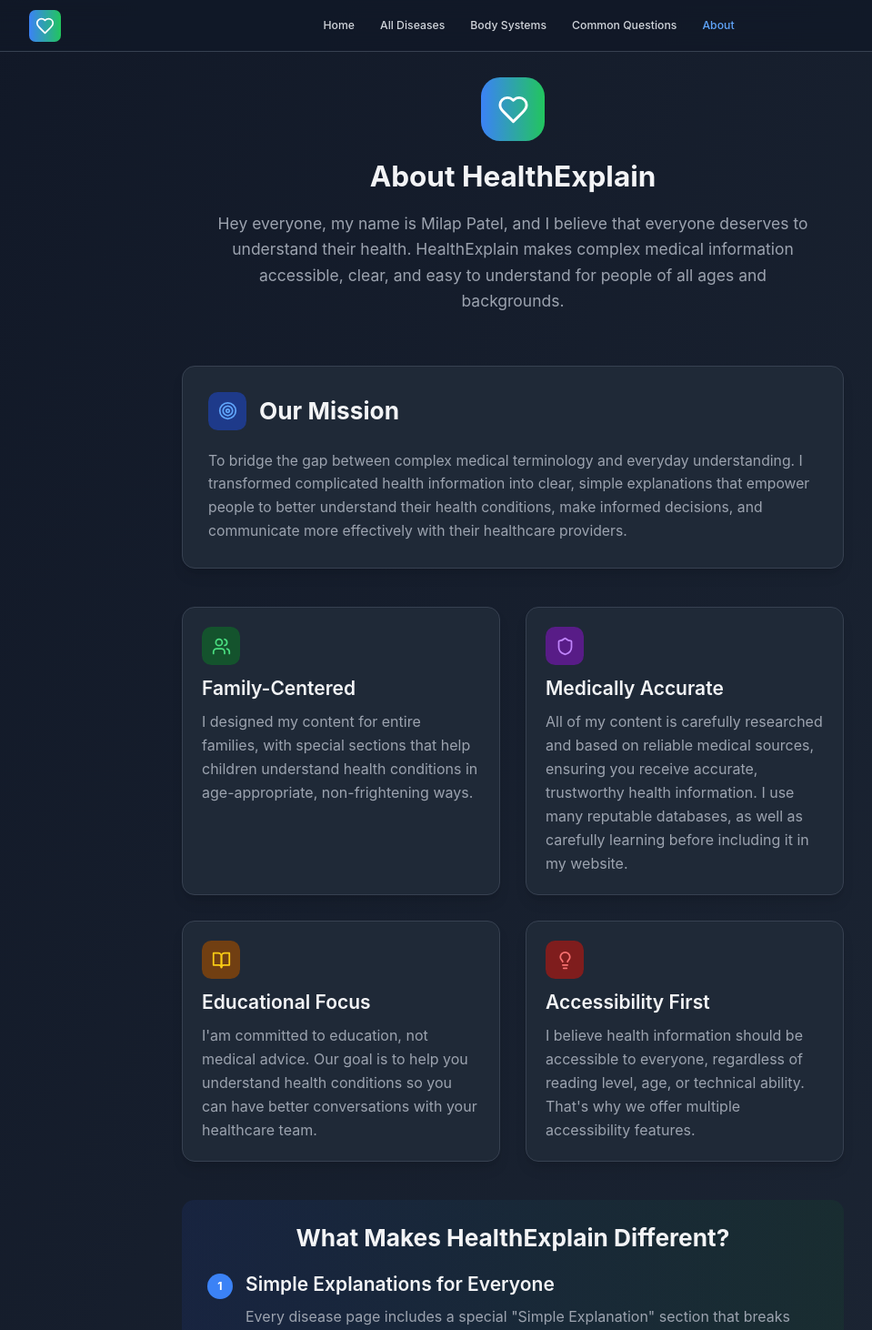
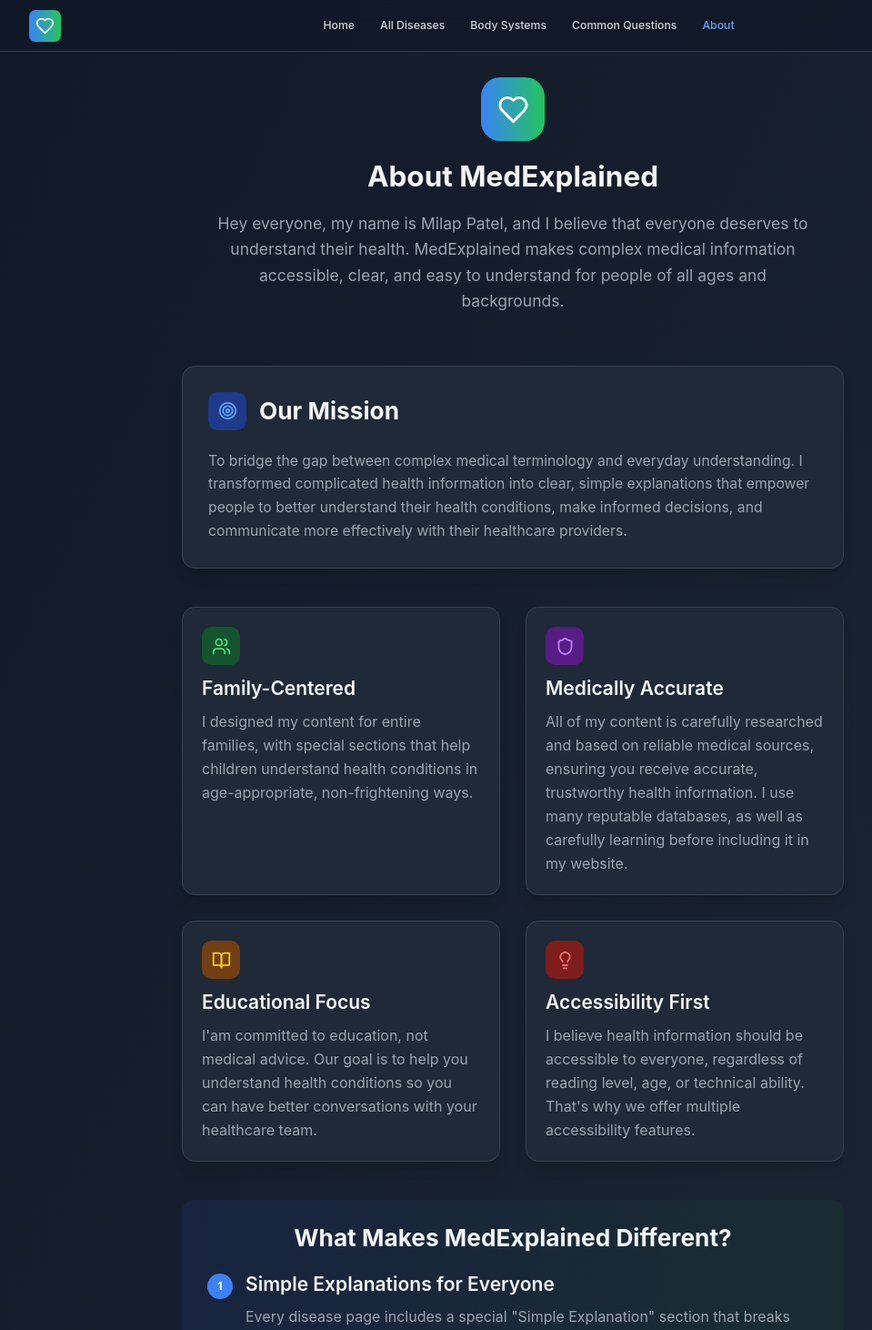
Before and after one commit to milappatel1/HealthGuide, a React (Vite) app: page /about in a window 1280 px wide. Shown: the top 1462 px of the page at 91% size, without its empty margins (76-1035 px from the left). Built offline with nearby package versions, Linux system fonts and the light colour scheme.

Commit message:
Update About.tsx

```diff
--- a/src/pages/About.tsx
+++ b/src/pages/About.tsx
@@ -10,11 +10,11 @@ const About: React.FC = () => {
           <Heart className="h-10 w-10 text-white" />
         </div>
         <h1 className="text-3xl md:text-4xl font-bold text-gray-900 dark:text-gray-100">
-          About HealthExplain
+          About MedExplained
         </h1>
         <p className="text-xl text-gray-600 dark:text-gray-400 max-w-3xl mx-auto leading-relaxed">
           Hey everyone, my name is Milap Patel, and I believe that everyone deserves to understand their health.
-          HealthExplain makes complex medical information accessible,
+          MedExplained makes complex medical information accessible,
           clear, and easy to understand for people of all ages and backgrounds.
         </p>
       </div>
@@ -96,7 +96,7 @@ const About: React.FC = () => {
       {/* What Makes Us Different */}
       <div className="bg-gradient-to-r from-blue-50 to-green-50 dark:from-blue-900/20 dark:to-green-900/20 rounded-2xl p-8 mb-12">
         <h2 className="text-2xl font-bold text-gray-900 dark:text-gray-100 mb-6 text-center">
-          What Makes HealthExplain Different?
+          What Makes MedExplained Different?
         </h2>
         <div className="space-y-6">
           <div className="flex items-start space-x-4">
```
